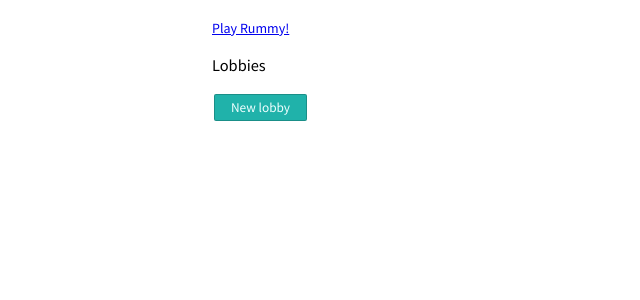
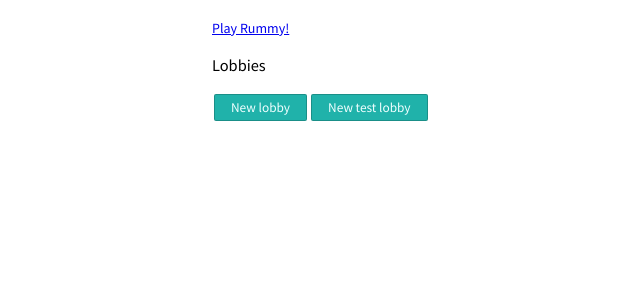
Before and after one commit to evrimoztamur/play_rummy, a Flask app: page / in a window 1280 px wide. Shown: the top 300 px of the page, without its empty margins (108-748 px from the left). Run offline with Flask 2, Linux system fonts and the light colour scheme.

Commit message:
Add (actually) test lobby button

```diff
--- a/play_rummy/templates/lobbies.html
+++ b/play_rummy/templates/lobbies.html
@@ -22,6 +22,9 @@
         <form method="POST" action="{{ url_for('post_lobby_create')}}">
             <button class="button-action">New lobby</button>
         </form>
+        <form method="POST" action="{{ url_for('post_lobby_create_test')}}">
+            <button class="button-action">New test lobby</button>
+        </form>
     </div>
 </body>
 
```
